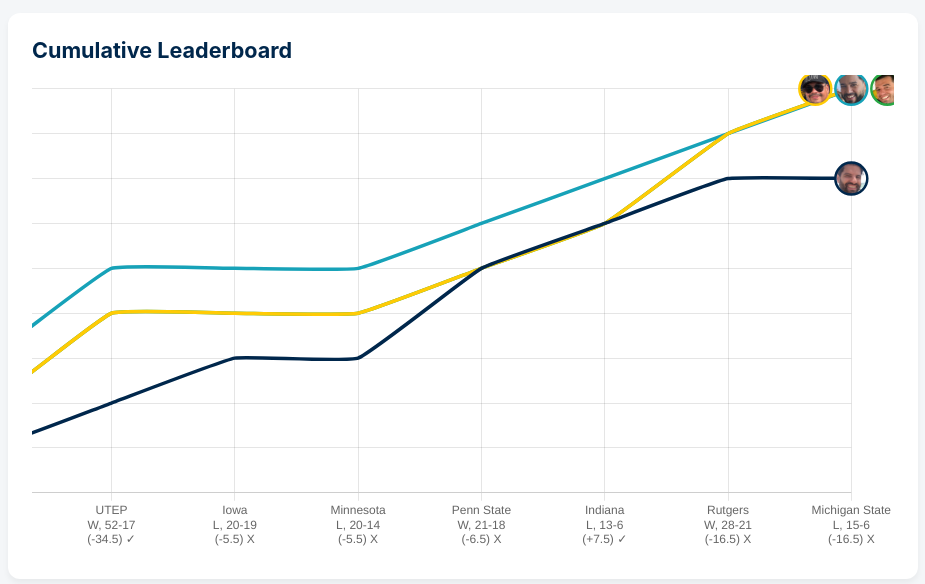
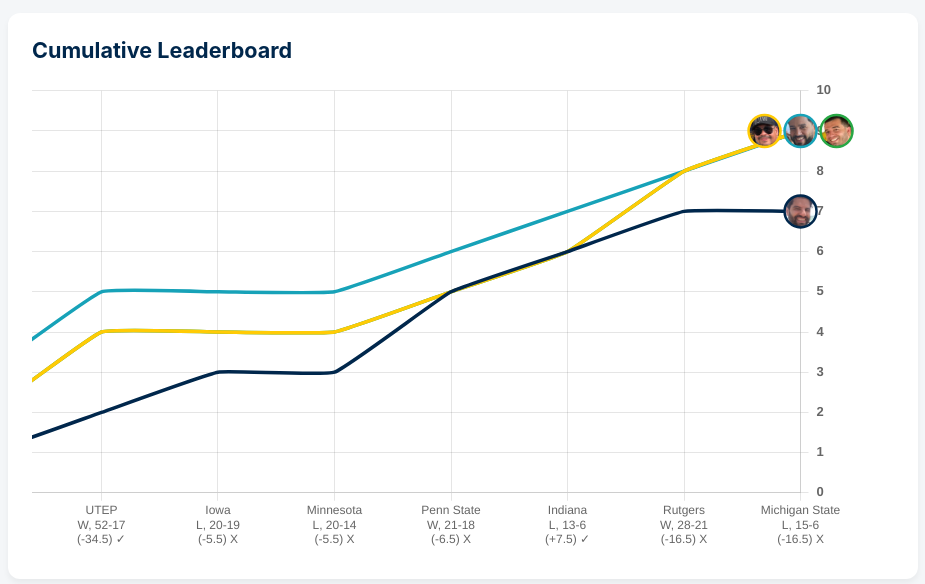
Before and after one commit to dieguitosoto/michigan-pool, a plain HTML site: page index.html in a window 1280 px wide. Shown: the part 74-658 px from the top of the page, without its empty margins (177-1102 px from the left). Drawn offline with nearby package versions, Linux system fonts and the light colour scheme.

Commit message:
Update index.html

```diff
--- a/index.html
+++ b/index.html
@@ -22,10 +22,11 @@
       padding: 16px;
       margin-bottom: 20px;
       box-shadow: 0 4px 6px rgba(0,0,0,0.05);
+      position: relative;
     }
     .card h2 { margin-top: 0; margin-bottom: 12px; font-size: 1.2rem; text-align: center; color: #00274C; }
 
-    /* Horizontal Scroll Outer Wrapper */
+    /* Scrollable Outer Wrapper */
     .chart-scroll-wrapper {
       width: 100%;
       overflow-x: auto;
@@ -34,7 +35,7 @@
       position: relative;
     }
 
-    /* Inner canvas container that expands based on week count */
+    /* Inner canvas container expanding dynamically based on week count */
     .chart-inner-container {
       position: relative;
       height: 400px;
@@ -49,7 +50,6 @@
       .chart-inner-container { height: 480px; }
     }
 
-    /* Landscape Mode Fix for Mobile Phones */
     @media (orientation: landscape) and (max-height: 500px) {
       body { padding: 6px; }
       h1 { display: none; }
@@ -78,7 +78,7 @@ let chartInstance = null;
 
 let animationProgress = 0;
 let animationStartTime = null;
-const animationDuration = 2200; // milliseconds
+const animationDuration = 2200;
 
 // Progressive Reveal Plugin
 const revealPlugin = {
@@ -99,7 +99,7 @@ const revealPlugin = {
   }
 };
 
-// Avatar Plugin (Draws face badges on the final completed week)
+// Avatar Plugin
 const avatarPlugin = {
   id: 'avatarPlugin',
   afterDraw(chart) {
@@ -168,14 +168,12 @@ function animateReveal(timestamp) {
   animationProgress = Math.min(elapsed / animationDuration, 1);
   if (chartInstance) chartInstance.draw();
 
-  // Smooth Synchronized Camera Tracking
   const wrapper = document.getElementById('scrollWrapper');
   if (wrapper && chartInstance && chartInstance.chartArea) {
     const chartArea = chartInstance.chartArea;
     const currentLineX = chartArea.left + (chartArea.right - chartArea.left) * animationProgress;
+    const targetScroll = currentLineX - (wrapper.clientWidth / 2);
 
-    // Smoothly pan scrollLeft so the leading line tip stays centered on smaller screens
-    const targetScroll = currentLineX - (wrapper.clientWidth / 2);
     if (targetScroll > 0) {
       wrapper.scrollLeft = targetScroll;
     }
@@ -191,7 +189,6 @@ function renderChart() {
   const isLandscapeMobile = window.innerHeight < 500;
   const isMobile = window.innerWidth < 600 || isLandscapeMobile;
 
-  // Set inner container width: allocate ~95px per week on mobile so ticks stay legible
   const innerContainer = document.getElementById('innerContainer');
   const minPixelsPerWeek = isMobile ? 95 : 120;
   const calculatedWidth = finishedWeeks.length * minPixelsPerWeek;
@@ -200,7 +197,6 @@ function renderChart() {
     innerContainer.style.minWidth = `${Math.max(calculatedWidth, innerContainer.parentElement.clientWidth)}px`;
   }
 
-  // Reset scroll position to 0 so the user sees Week 1 at the start of animation
   const wrapper = document.getElementById('scrollWrapper');
   if (wrapper) wrapper.scrollLeft = 0;
 
@@ -264,8 +260,8 @@ function renderChart() {
       layout: {
         padding: {
           top: 10,
-          right: isLandscapeMobile ? 28 : (isMobile ? 32 : 40),
-          left: isMobile ? 10 : 15,
+          right: isLandscapeMobile ? 35 : (isMobile ? 45 : 55),
+          left: isMobile ? 15 : 20,
           bottom: 5
         }
       },
@@ -286,13 +282,30 @@ function renderChart() {
         },
         y: {
           min: 0,
-          suggestedMax: 5,
+          suggestedMax: 10,
           ticks: {
             stepSize: 1,
             precision: 0,
             padding: 6,
             font: {
               size: isLandscapeMobile ? 9.5 : (isMobile ? 11 : 13)
+            }
+          }
+        },
+        y1: {
+          position: 'right',
+          min: 0,
+          suggestedMax: 10,
+          grid: {
+            drawOnChartArea: false // Avoid duplicating horizontal grid lines
+          },
+          ticks: {
+            stepSize: 1,
+            precision: 0,
+            padding: 8,
+            font: {
+              size: isLandscapeMobile ? 9.5 : (isMobile ? 11 : 13),
+              weight: 'bold'
             }
           }
         }
```
